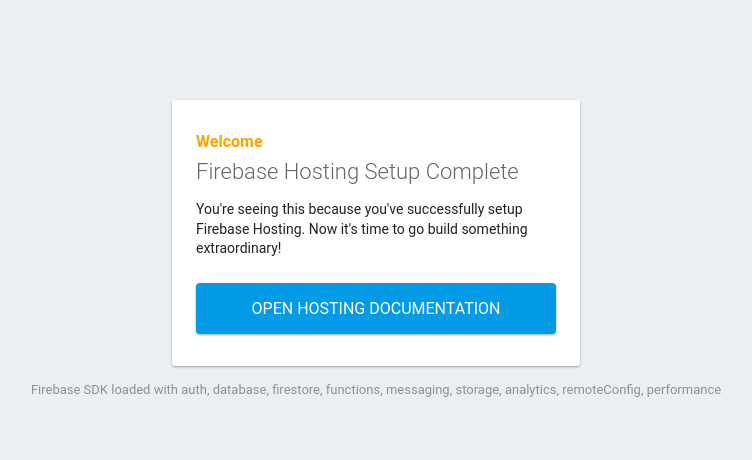
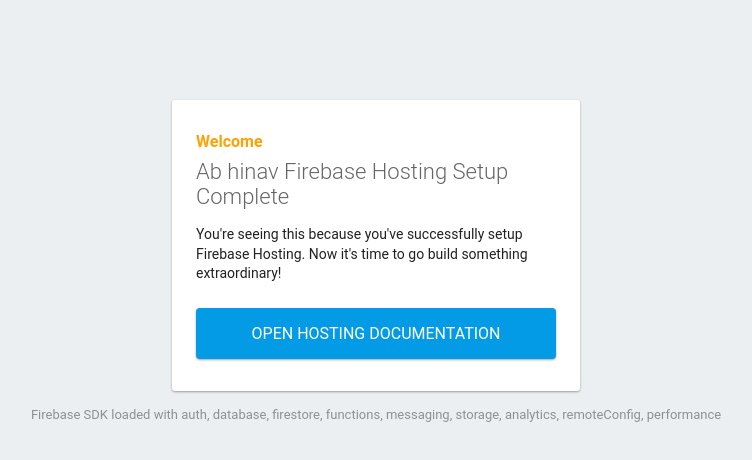
Before and after one commit to absharma2201/techtoonspace, a plain HTML site: page index.html in a window 1280 px wide. Shown: the whole page, without its empty margins (264-1016 px from the left). Drawn offline with Linux system fonts and the light colour scheme; some packages are replaced by stand-ins of ours.

Commit message:
first index commit

```diff
--- a/index.html
+++ b/index.html
@@ -41,7 +41,7 @@
   <body>
     <div id="message">
       <h2>Welcome</h2>
-      <h1>Firebase Hosting Setup Complete</h1>
+      <h1>Ab hinav Firebase Hosting Setup Complete</h1>
       <p>You're seeing this because you've successfully setup Firebase Hosting. Now it's time to go build something extraordinary!</p>
       <a target="_blank" href="https://firebase.google.com/docs/hosting/">Open Hosting Documentation</a>
     </div>
```
